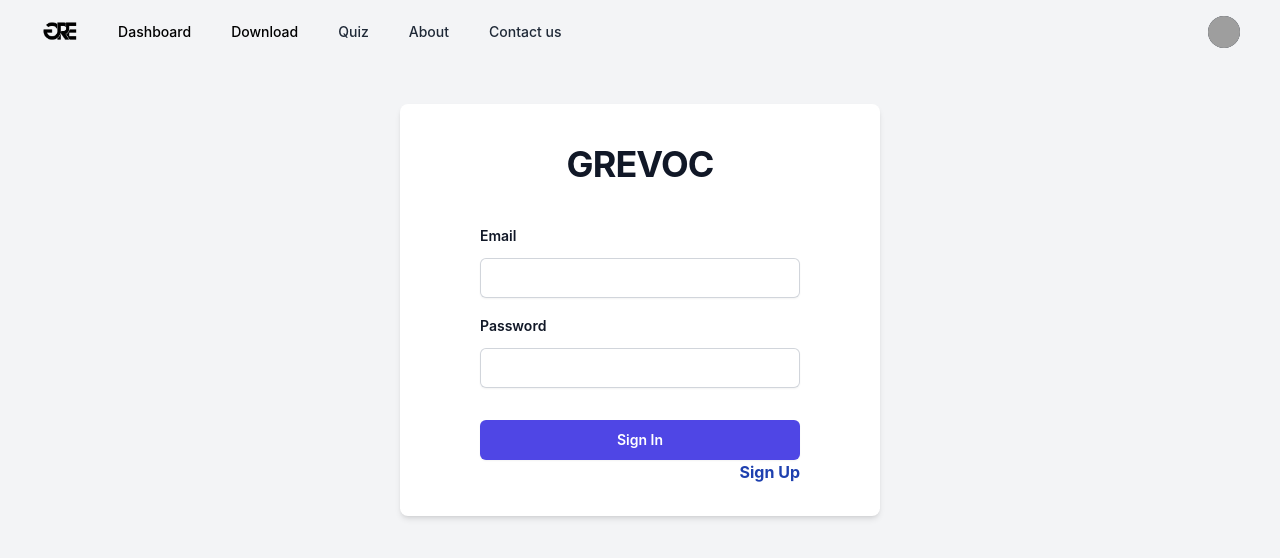
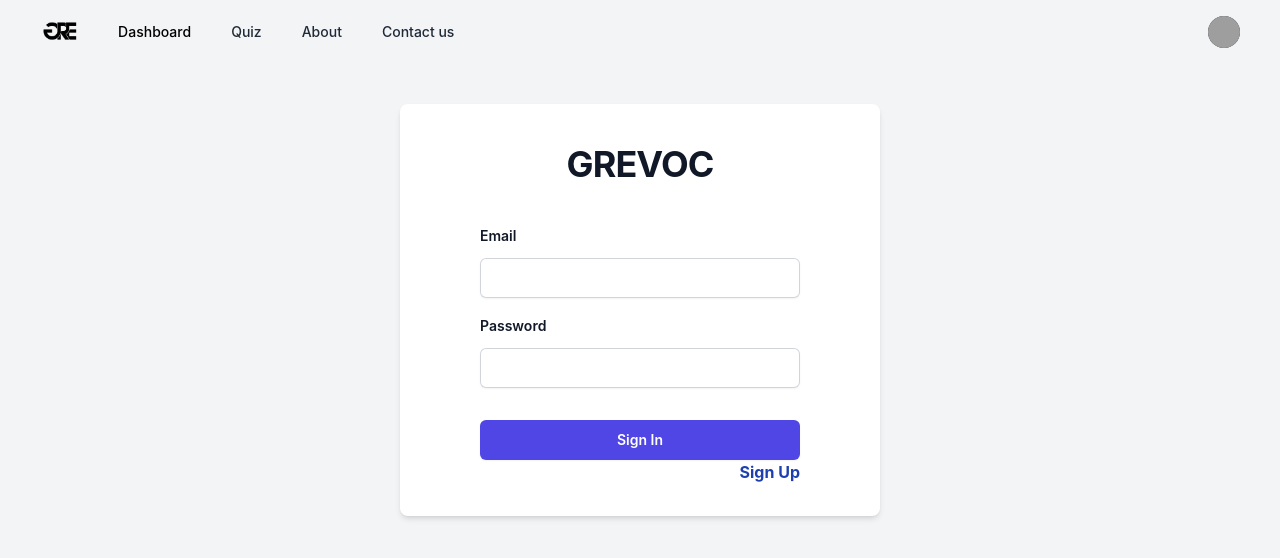
Before and after one commit to ManasiPatil2117/GREVOC, a React (Create React App) app: page / in a window 1280 px wide. Shown: the top 558 px of the page. Built offline with nearby package versions, Linux system fonts and the light colour scheme; grey boxes are pictures that could not be loaded.

Commit message:
removed download option

```diff
--- a/src/Components/Navbar.js
+++ b/src/Components/Navbar.js
@@ -5,7 +5,6 @@ import { Bars3Icon, XMarkIcon } from '@heroicons/react/24/outline'
 
 const navigation = [
     { name: 'Dashboard', to: '/dashboard', current: true },
-    { name: 'Download', to: '/download', current: true },
     { name: 'Quiz', to: '/quiz', current: false },
     { name: 'About', to: '/about', current: false },
     { name: 'Contact us', to: '/contact', current: false },
@@ -64,7 +63,6 @@ export default function Navbar({ currentUser }) {
                                 </div>
                             </div>
 
-                            {/* Profile dropdown */}
                             <Menu as="div" className="relative ml-3">
                                 <div>
                                     <Menu.Button className="flex rounded-full bg-gray-800 text-sm focus:outline-none focus:ring-2 focus:ring-white focus:ring-offset-2 focus:ring-offset-gray-800">
```
Lines whose indentation alone changed are shown as unchanged.
